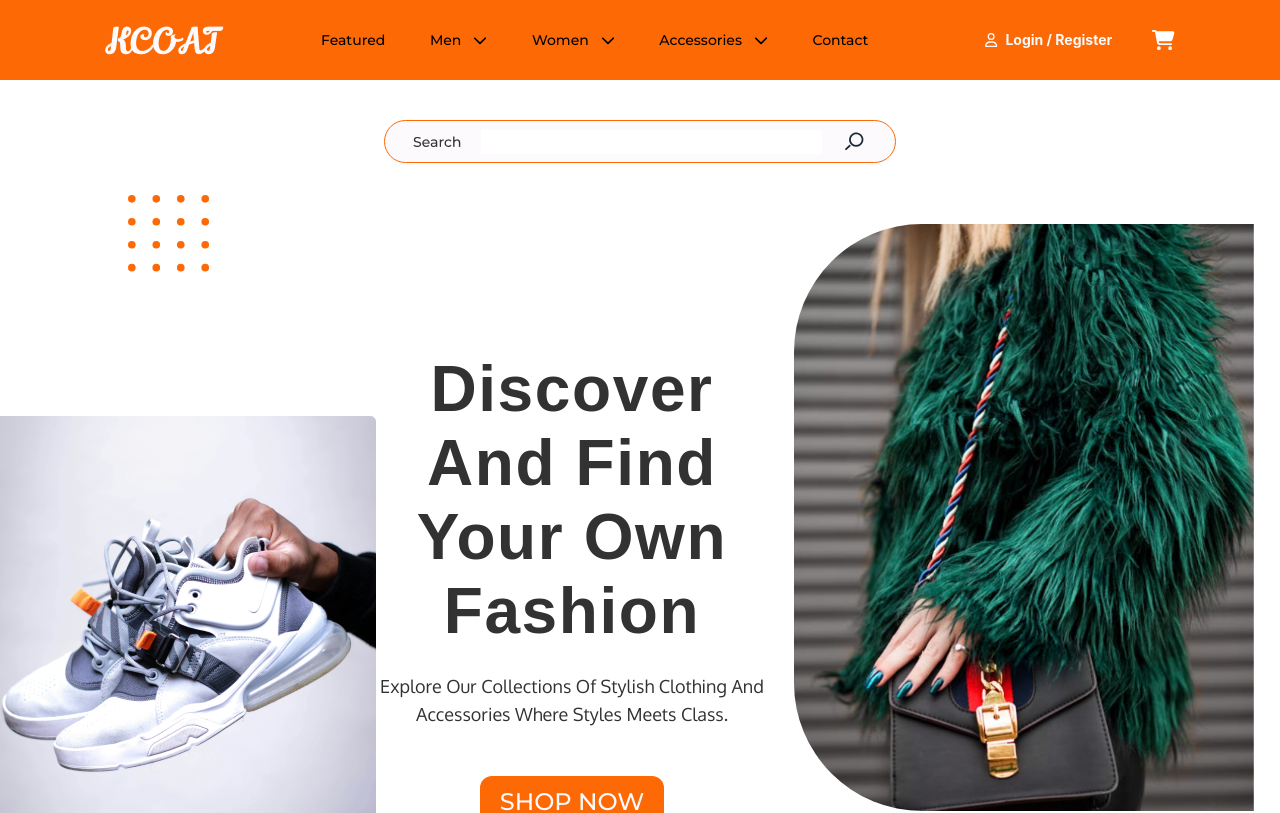
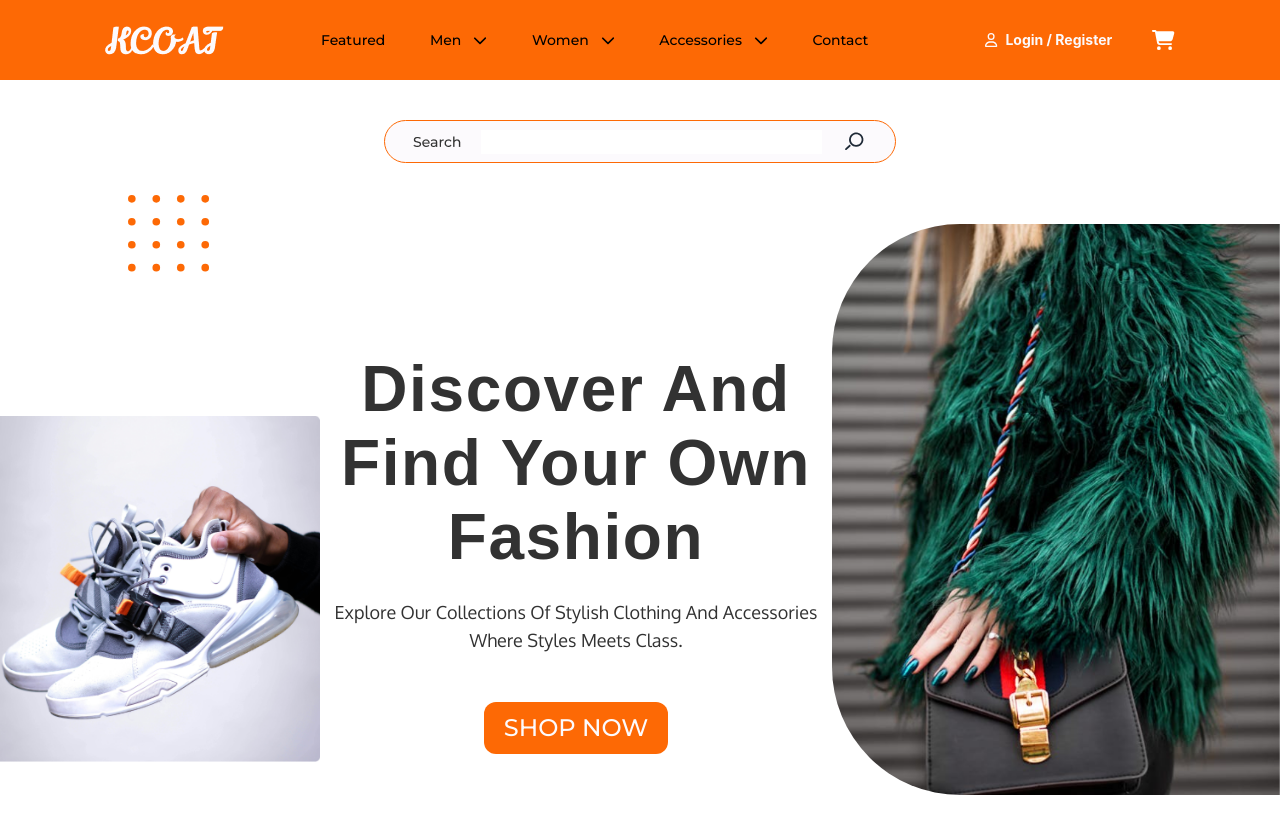
Before and after one commit to Kemi-Oluwadahunsi/KCOAT-Project, a React (Vite) app: page / in a window 1280 px wide. Shown: the top 813 px of the page. Built offline with nearby package versions, Linux system fonts and the light colour scheme; a web font is replaced by a local one.

Commit message:
Add: Add routing for login page

```diff
--- /dev/null
+++ b/Firstpage.jsx
@@ -0,0 +1,15 @@
+import { Outlet } from "react-router-dom"
+import Header from "./src/components/Header"
+
+
+const Firstpage = () => {
+  return (
+    <>
+    <Header />
+    <Outlet/>
+
+    </>
+  )
+}
+
+export default Firstpage
--- a/src/App.jsx
+++ b/src/App.jsx
@@ -1,15 +1,19 @@
-// import { Routes, Route, BrowserRouter } from "react-router-dom";
-
-import Header from "./components/Header";
+import { Routes, Route, BrowserRouter } from "react-router-dom";
 import LandingPage from "./components/LandingpageComponents/LandingPage";
-
+import Login from "./components/Login/Signup/Login";
+import Firstpage from "../Firstpage";
 
 function App() {
   return (
     <>
-    <Header />
-    <LandingPage />
-
+      <BrowserRouter>
+        <Routes>
+          <Route element={<Firstpage />}>
+            <Route path="/" element={<LandingPage />} />
+          </Route>
+          <Route path="/login" element={<Login />} />
+        </Routes>
+      </BrowserRouter>
     </>
   );
 }
--- a/src/components/LandingpageComponents/Hero.jsx
+++ b/src/components/LandingpageComponents/Hero.jsx
@@ -23,10 +23,10 @@ const Hero = () => {
         </div>
 
         <div className="flex flex-row relative ">
-          <div className="mt-[4em]">
+          <div className="mt-[4em] w-[25%]">
             <img src={Shoe} alt="hero-shoe" />
           </div>
-          <div className="flex flex-1 flex-col gap-[3rem] place-items-center">
+          <div className="flex flex-1 flex-col gap-[3rem] place-items-center w-[45%]">
             <div className="flex flex-col gap-[1.5rem] text-center ">
               <h1 className="heroTalk  font-tertiary  text-color text-[4rem] font-normal tracking-wide">
                 Discover And Find Your Own Fashion
@@ -46,11 +46,11 @@ const Hero = () => {
             </div>
           </div>
 
-          <div className=" flex items-center w-[40%]  m-auto relative top-[-8em] ">
+          <div className=" flex items-center w-[35%]  m-auto relative top-[-8em] ">
             <img
               src={photo}
               alt="sideImage"
-              className="m-auto w-[90%] h-[90%] rounded-tl-[8rem]  rounded-bl-[8rem]"
+              className="m-auto rounded-tl-[8rem]  rounded-bl-[8rem]"
             />
           </div>
         </div>
--- /dev/null
+++ b/src/components/Login/Signup/Login.jsx
@@ -0,0 +1,9 @@
+
+
+const Login = () => {
+  return (
+    <div>Login</div>
+  )
+}
+
+export default Login
```
